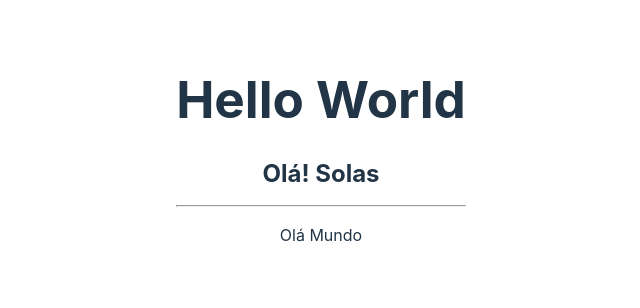
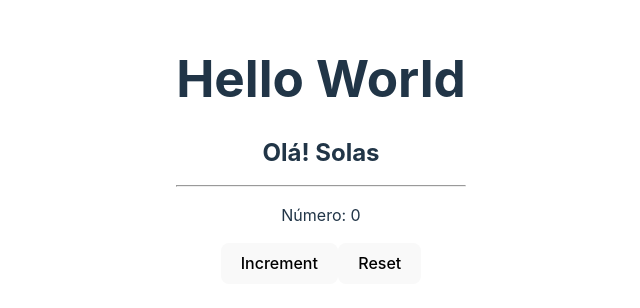
Before and after one commit to g-101/react-typescript-aprendizado, a React (Vite) app: page / in a window 1280 px wide. Shown: the part 250-558 px from the top of the page, without its empty margins (319-959 px from the left). Built offline with nearby package versions, Linux system fonts and the light colour scheme.

Commit message:
usando o state

```diff
--- a/src/App.tsx
+++ b/src/App.tsx
@@ -3,10 +3,19 @@ import { Header } from './components/Header';
 import './App.css';
 
 function App() {
+  let [number, setNumber] = useState(0);
+  const clickHandler = () => {
+    setNumber((number += 1));
+  };
+  const resetHandler = () => {
+    setNumber(0);
+  };
   return (
     <div className="App">
       <Header name={'Solas'} />
-      <p>Olá Mundo</p>
+      <p>Número: {number}</p>
+      <button onClick={clickHandler}>Increment</button>
+      <button onClick={resetHandler}>Reset</button>
     </div>
   );
 }
```
